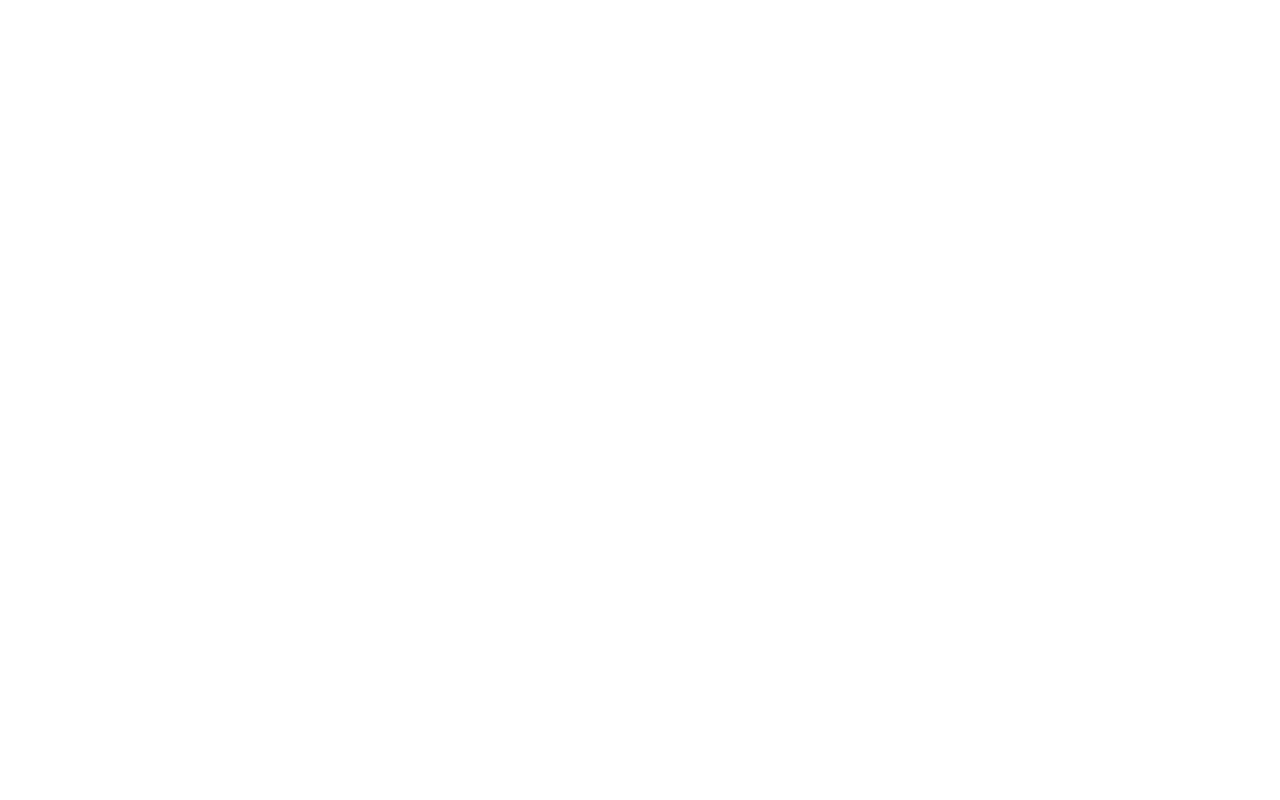
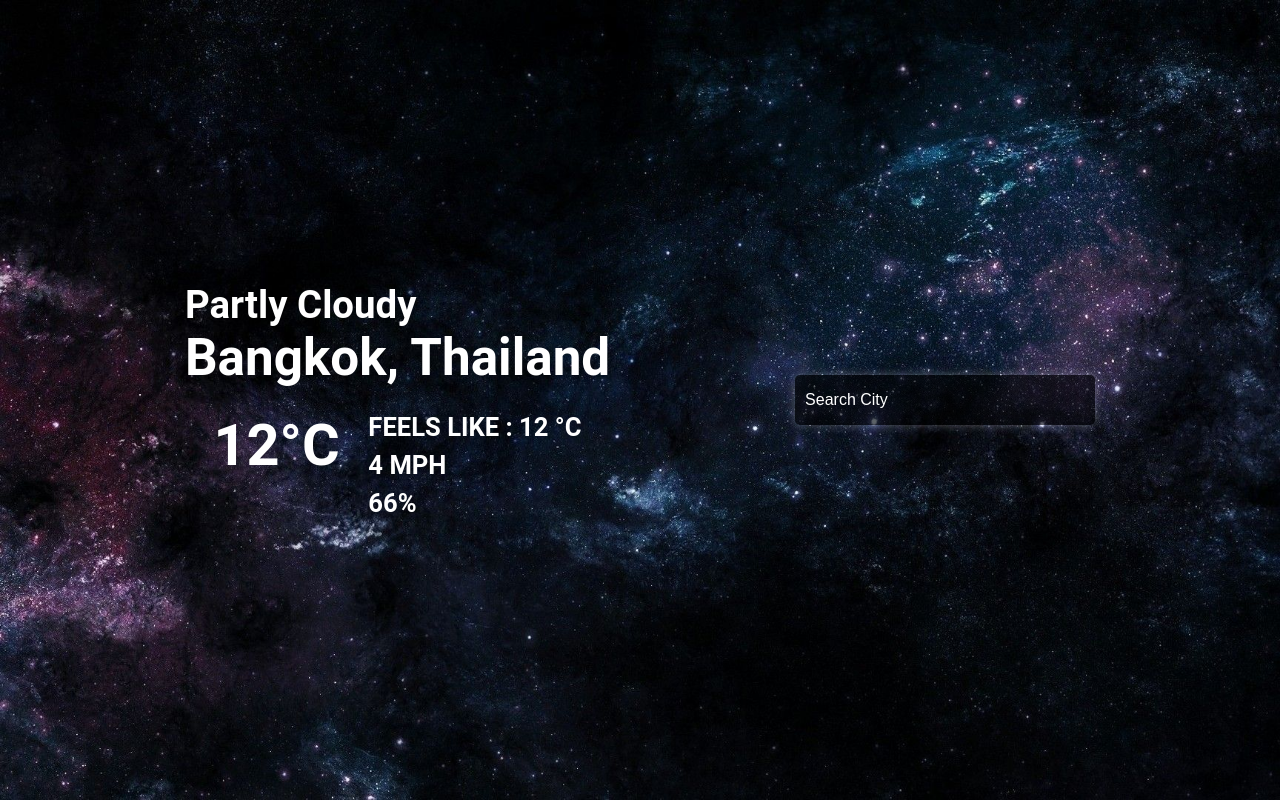
Before and after one commit to Rurutabi/Odin-Project-Weather, a website built with webpack: page dist/index.html in a window 1280 px wide. Built offline with nearby package versions, Linux system fonts and the light colour scheme.

Commit message:
Create  basic html and css template

```diff
--- a/dist/index.html
+++ b/dist/index.html
@@ -3,9 +3,33 @@
   <head>
     <meta charset="UTF-8" />
     <meta name="viewport" content="width=device-width, initial-scale=1.0" />
-    <title>Document</title>
+    <title>Weather App</title>
     <link rel="stylesheet" href="style.css" />
     <script defer src="main.js"></script>
   </head>
-  <body></body>
+  <body>
+    <div class="container">
+      <div class="weather-container">
+        <h2 class="weather-forecast">Partly Cloudy</h2>
+        <h1 class="location">Bangkok, Thailand</h1>
+        <div class="stats-container">
+          <p class="degree">12°C</p>
+          <div class="weatherstats">
+            <p class="perceived-temperature">FEELS LIKE : 12 °C</p>
+            <p class="wind">4 MPH</p>
+            <p class="humidity">66%</p>
+          </div>
+        </div>
+      </div>
+      <div class="search-container">
+        <input
+          type="search"
+          class="api-search"
+          id="api-search"
+          name="search"
+          placeholder="Search City"
+        />
+      </div>
+    </div>
+  </body>
 </html>
--- a/dist/main.js
+++ b/dist/main.js
@@ -1 +1 @@
-console.log("hello");
+console.log("Hello brother"),new class{constructor(){}};
--- a/dist/style.css
+++ b/dist/style.css
@@ -0,0 +1,83 @@
+:root {
+  --shadow: 0 4px 6px rgba(0, 0, 0, 0.1), 0 1px 3px rgba(0, 0, 0, 0.08);
+  --main-grey: #e7e5e4;
+  --text-size: 1rem;
+  --main-color: #acd7ec;
+  --global-margin-top: 36px;
+}
+
+/* li,
+span {
+  list-style-type: none;
+  font-size: 1.2rem;
+} */
+
+* {
+  margin: 0;
+  padding: 0;
+  box-sizing: border-box;
+}
+
+body {
+  display: flex;
+  height: 100vh;
+  justify-content: center;
+  align-items: center;
+  font-family: Roboto, -apple-system, BlinkMacSystemFont, 'Segoe UI', Oxygen,
+    Ubuntu, Cantarell, 'Open Sans', 'Helvetica Neue', sans-serif;
+  background-image: url('image/background.jpg');
+  background-size: cover;
+  background-repeat: no-repeat;
+  color: white;
+  width: 100%;
+}
+
+.container {
+  display: flex;
+  justify-content: space-evenly;
+  align-items: center;
+  width: 100%;
+}
+
+.weather-container {
+  font-size: 1.6rem;
+}
+
+.stats-container {
+  display: flex;
+  justify-content: space-evenly;
+  margin-top: 24px;
+}
+
+.degree {
+  font-size: 3.6rem;
+  font-weight: bold;
+}
+
+.weatherstats {
+  display: flex;
+  flex-direction: column;
+  font-weight: bold;
+  gap: 8px;
+}
+
+.api-search {
+  padding: 10px;
+  height: 50px;
+  width: 300px;
+  border: none;
+  border-radius: 5px;
+  background: linear-gradient(
+    rgba(0, 0, 0, 0.6),
+    rgba(0, 0, 0, 0.6),
+    rgba(0, 0, 0, 0.6)
+  );
+  color: #fff; /* Light text color */
+  box-shadow: 0 0 10px rgba(255, 254, 254, 0.3); /* Box shadow for a subtle lift effect */
+  outline: none; /* Remove the default focus outline */
+  font-size: 16px;
+}
+
+.api-search::placeholder {
+  color: white; /* Lighter text color for the placeholder */
+}
```
Also changed, not shown: dist/image/background.jpg (added), 1 other file.
